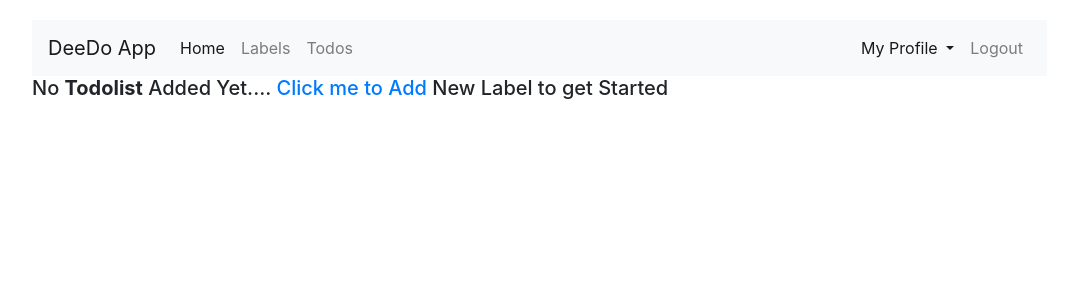
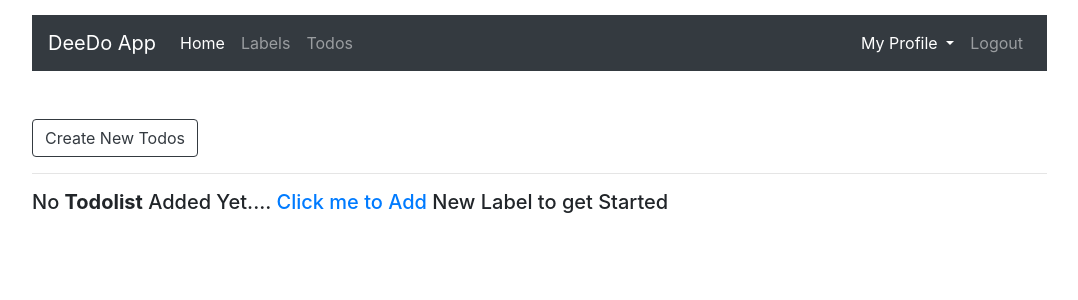
Before and after one commit to dereSundayT/deeDo, a Django app: page / in a window 1280 px wide. Shown: the top 300 px of the page, without its empty margins (53-1131 px from the left). Run offline with Django 3.2, Linux system fonts and the light colour scheme; a user stored in the database is signed in; data comes from the database, SQL or seed files in the repository; both versions use the stored data as it was after the commit; some libraries are stand-ins or nearby versions.

Commit message:
phase 1 of the todos app completed

```diff
--- a/templates/base.html
+++ b/templates/base.html
@@ -1,17 +1,18 @@
 {% load static %}
 
 <link href="https://stackpath.bootstrapcdn.com/bootstrap/4.5.0/css/bootstrap.min.css" rel="stylesheet">
+<link rel="stylesheet" href="https://use.fontawesome.com/releases/v5.7.0/css/all.css" integrity="sha384-lZN37f5QGtY3VHgisS14W3ExzMWZxybE1SJSEsQp9S+oqd12jhcu+A56Ebc1zFSJ" crossorigin="anonymous">
 
 <link rel="stylesheet" href="{% static 'css/todos.html' %}" />
 <!------ Include the above in your HEAD tag ---------->
 
-<div class="container" style="margin-top:20px;">
+<div class="container" style="margin-top:15px;">
 
 	<div class="row">
         <div class="col-lg-11">
             {% include 'nav.html' %}
             {% comment %} <h3 class="text-center">Basic Example</h3> {% endcomment %}
-            <div class="well" style="max-height: 600px; overflow: auto;">
+            <div class="well" style="max-height: 800px; overflow: auto;">
                 {% block contents %}
                 {% endblock contents %}
             </div>
--- a/templates/nav.html
+++ b/templates/nav.html
@@ -1,4 +1,4 @@
-<nav class="navbar navbar-expand-lg navbar-light bg-light">
+<nav class="navbar navbar-expand-lg navbar-dark bg-dark">
   <a class="navbar-brand" href="{% url 'todos-list' %}">DeeDo App</a>
   <button class="navbar-toggler" type="button" data-toggle="collapse" data-target="#navbarSupportedContent" aria-controls="navbarSupportedContent" aria-expanded="false" aria-label="Toggle navigation">
     <span class="navbar-toggler-icon"></span>
@@ -27,8 +27,8 @@
               My Profile
             </a>
             <div class="dropdown-menu" aria-labelledby="navbarDropdown">
-              <a class="dropdown-item" href="{% url 'todos-label-list' %}">Add Label</a>
-              <a class="dropdown-item" href="{% url 'todos-list' %}">Add New Todos</a>
+              <a class="dropdown-item" href="{% url 'todos-label-create' %}">Add Label</a>
+              <a class="dropdown-item" href="{% url 'todos-add' %}">Add New Todos</a>
               <div class="dropdown-divider"></div>
                 <a class="dropdown-item" href="#">Account Settings</a>
               </div>
--- a/templates/todos/label_form.html
+++ b/templates/todos/label_form.html
@@ -1,6 +1,7 @@
 {% extends 'base.html' %}
 {% load crispy_forms_tags %}
 {% block contents %}
+<hr/>
     <form method="post"  novalidate>
     {% csrf_token %}
     <div class="form-group container">
--- a/templates/todos/todo_form.html
+++ b/templates/todos/todo_form.html
@@ -1,6 +1,7 @@
 {% extends 'base.html' %}
 {% load widget_tweaks %}}
 {% block contents %}
+<hr/>
   <form method="POST" novalidate>
     {% csrf_token %}
       {% for field in form %}
@@ -32,7 +33,7 @@
     </div>
   {% endfor %}
 
-  <button type="submit" class="btn btn-success">Post</button>
+  <button type="submit" class="btn btn-dark">Add New Todos</button>
 
   </form>
   </div>
--- a/templates/todos/todo_list.html
+++ b/templates/todos/todo_list.html
@@ -1,18 +1,48 @@
 {% extends 'base.html' %}
 
 {% block contents %}
+<div class="mt-5">
+        <a href="{% url 'todos-add' %}" class="btn btn-outline-dark">
+             Create New Todos
+        </a>
+        <hr/>
+</div>
     {% if object_list %}
             <ul class="list-group checked-list-box">
                 {% for todo in object_list %}
-                  <a href="{% url 'todos-detail' todo.id %}" class="list-item">
-                    <li class="list-group-item" data-checked="true">
+                    {% if todo.status == False %}
+                        <a href="{% url 'todos-detail' todo.id %}" class="list-group-item list-group-item-action">
+                            {{todo.title}}
+                            {% if todo.todo_priority.id == 4 %}
+                                <span class="badge badge-danger">{{todo.todo_priority}}</span>
+                            {% elif todo.todo_priority.id == 3 %}
+                                <span class="badge badge-warning">{{todo.todo_priority}}</span>
+                            {% elif todo.todo_priority.id == 2 %}
+                                <span class="badge badge-info">{{todo.todo_priority}}</span>
+                            {% else %}
+                                <span class="badge badge-secondary">{{todo.todo_priority}}</span>
+                            {% endif %}
+                                <small class="float-right">
+                                <span class="badge badge-default"> {{todo.label}} </span>
+                                <span>| {{todo.updated_on|timesince}}
+                                </small>
+                        </a>
 
-                        {{todo.title}}
-
-                        <small class="float-right"><span class="badge badge-default"> {{todo.label}} </span> <span>| {{todo.updated_on|timesince}}</small>
-                    </li>
-                    </a>
+                    {% endif %}
                 {% endfor %}
+                <hr/>
+                <div>
+                {% for todo in object_list %}
+                    {% if todo.status %}
+                        <strike class="">
+                                <a href="{% url 'todos-detail' todo.id %}" class="list-group-item list-group-item-action list-group-item-light">
+                                    {{todo.title}}
+                                        <small class="float-right"><span class="badge badge-default"> {{todo.label}} </span> <span>| {{todo.updated_on|timesince}}</small>
+                                </a>
+                        </strike>
+                    {% endif %}
+                {% endfor %}
+                </div>
             </ul>
     {% else %}
         <h5>
--- a/todos/admin.py
+++ b/todos/admin.py
@@ -1,6 +1,7 @@
 from django.contrib import admin
-from .models import Label,Todo
+from .models import Label, Todo, TodoLevel
 # Register your models here.
 
 admin.site.register(Label)
 admin.site.register(Todo)
+admin.site.register(TodoLevel)
--- a/todos/views.py
+++ b/todos/views.py
@@ -15,7 +15,7 @@ def testView(request):
 class AddNewTodo(LoginRequiredMixin,CreateView):
     model = Todo
     #label = Label.objects.filter(owner=request.user)
-    fields = ['title', 'label', 'description']
+    fields = ['title', 'label','todo_priority', 'description']
 
 
     def form_valid(self,form):
@@ -26,8 +26,9 @@ class AddNewTodo(LoginRequiredMixin,CreateView):
 class TodoListView(LoginRequiredMixin,ListView):
     model = Todo
 
+
     def get_queryset(self):
-        return Todo.objects.filter(owner=self.request.user)
+        return Todo.objects.filter(owner=self.request.user).order_by('-todo_priority')
 
 
 # DetailView
```
Also changed, not shown: templates/todos/label_list.html (+6 -2 lines), todos/models.py (+13 -2 lines), db.sqlite3, todos/migrations/0003_todolevel.py (added), todos/migrations/0004_todo_todo_priority.py (added).
